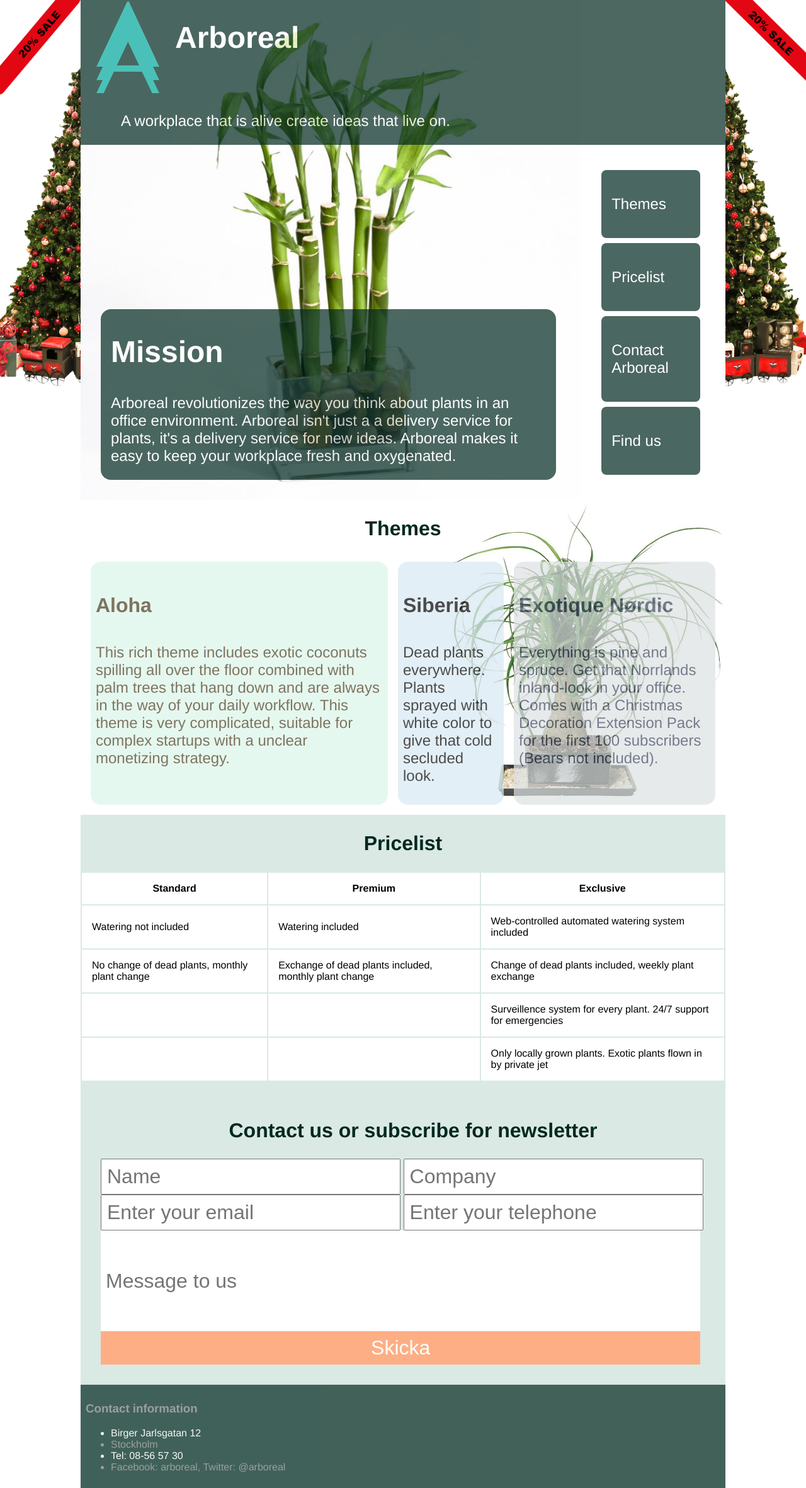
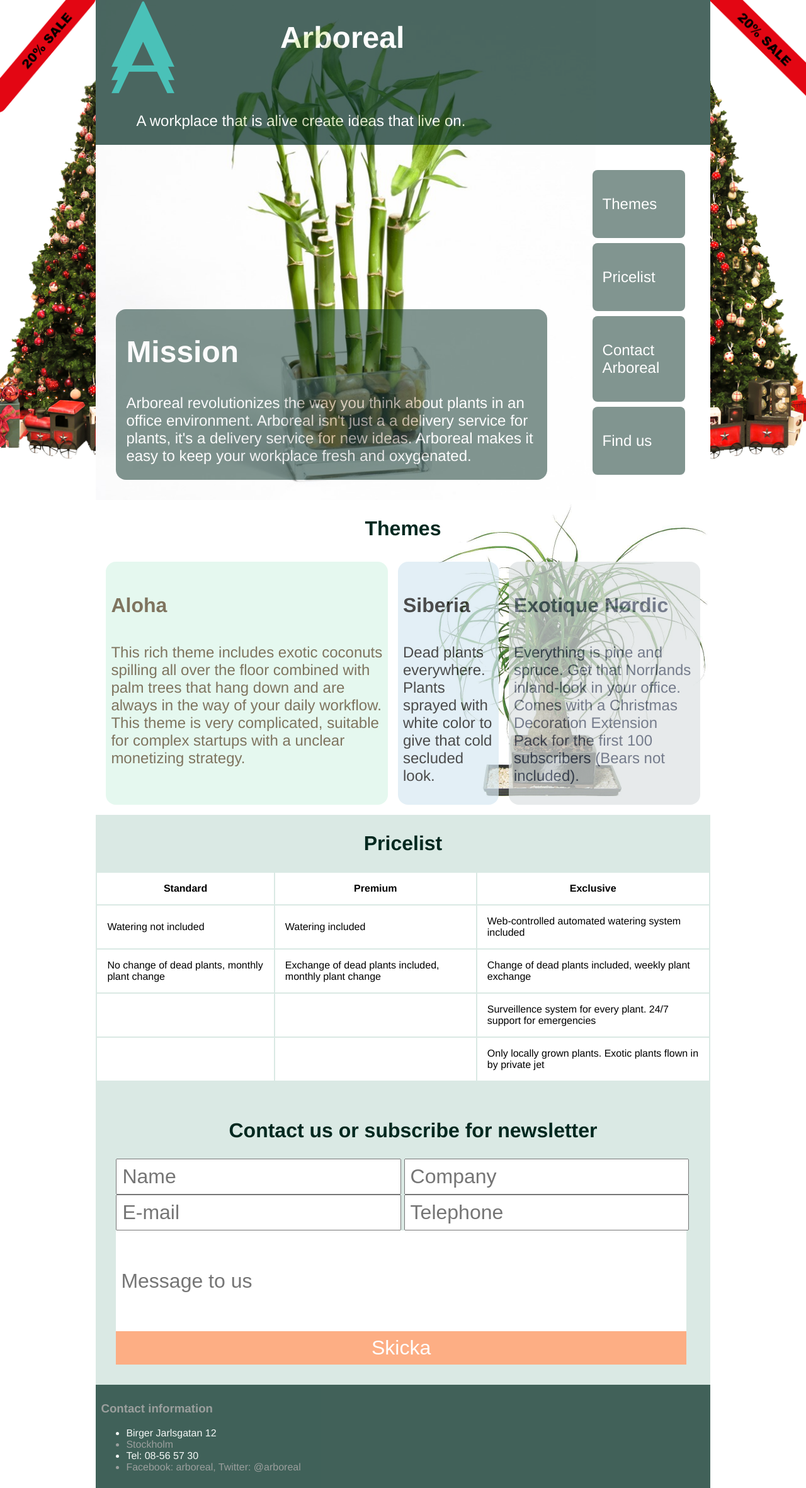
Before and after one commit to Ropert85/fend17-html-css-Arboreal, a plain HTML site: page index.html in a window 1280 px wide. Shown: the whole page at 63% size. Drawn offline with Linux system fonts and the light colour scheme.

Commit message:
Add files via upload

```diff
--- a/cssstyle.css
+++ b/cssstyle.css
@@ -36,16 +36,17 @@ h4{
 	display: flex;
 	flex-direction:column;
 	background-color: #DAE9E4;
+	width: calc(100% - 16rem);
 }
 .reklamleft {
-	width: 10%;
+	width: 10rem;
 	background: url("gran left.png");
 	background-repeat: no-repeat;
     background-size: contain, cover;
 
 }
 .reklamright{
-	width: 10%;
+	width: 10rem;
 	background: url("gran right.png");
 	background-repeat: no-repeat;
     background-size: contain, cover;
@@ -55,21 +56,25 @@ h4{
  	flex-wrap: wrap;
  	flex-direction:row;
  	width: 100%;
- 	background-color: #00281F;
+
  	opacity: 0.7;
 }
 .headpic{
 	background-color: #00281F;
+	width: 30%;
 }
-.header{
+.arboreal{
 	color:white;
 	background-color: #00281F;
 	align-items: center;
+	width: 70%;
+
 }
 .headerslogan{
  	width: 100%;
  	color:white;
  	padding: 0 4rem;
+ 	background-color: #00281F;
 }
 .topbackground{
 	background: url("bamboo.jpg"),white;
@@ -170,19 +175,17 @@ a:active {
 	border-radius: 1rem;
 	opacity: 0.7;
 }
-.themesAloha:hover, .themesSiberia:hover, .themesExotique:hover {
+.themesAloha:hover, .themesSiberia:hover, .themesExotique:hover, .standard:hover, .premium:hover, .exclusive:hover {
 	opacity: 1.0;
 }
 .baner {
    	display: flex;
-  	flex-wrap: wrap;
-  	flex-direction:row;
-  	align-items: center;
+	align-items: center;
   	background: url("baner.png"),white;
   	background-repeat: no-repeat;
     background-size: contain, cover;
     width: 100%;
-    height:30rem;
+
 }
 .banertext {
 	margin: 3rem;
@@ -204,7 +207,7 @@ border-spacing: 0.1rem;
 
 th{
   	text-align: center;
-  	border-spacing: 0.1rem #DAE9E4;
+  	border-spacing: 0.1rem;
 }
 th, td{
   	padding: 1rem;
@@ -255,6 +258,7 @@ li:nth-child(odd){
 	flex-direction:row;
 	flex-wrap: wrap;
 	justify-content: center;
+
 }
 
 .pricing li>h2{
@@ -280,16 +284,17 @@ li:nth-child(odd){
 	font-size: 1rem;
 	font-style: italic;
 	padding: 0.8rem;
+	color:gray;
 
 }
 .standard{
-width: 100%
+width: 90%
 }
 .premium{
-width: 100%
+width: 90%
 }
 .exclusive{
-width: 100%
+width: 90%
 }
 
 @media (min-width: 62rem) {
@@ -298,9 +303,7 @@ width: 100%
    		display: flex;
 		flex-direction:row;
 		}
-		.mainbox {
-   		max-width: 80%;
-				}
+
 		.baner{
 		display:none;
 		}
@@ -313,6 +316,12 @@ width: 100%
 	.reklamleft {
 	display: none;
 	}
+	.mainbox {
+   	width: 100%;
+	}
+	.themesExotique {
+	width: 100%;
+	}
 	}
 @media (min-width:50rem){
 .pricing{
@@ -322,5 +331,6 @@ width: 100%
 @media (max-width:50rem){
 .pricelist{
 	display:none;
+
 }
 }
--- a/index.html
+++ b/index.html
@@ -12,17 +12,17 @@
 	</div>
 	<div class="mainbox">
 		<div class="topbackground">
-		<div class="top">
-			<header class=headpic>
+		<header= class="top">
+			<div class=headpic>
 				<img src="color.png" alt="A">
-			</header>
-			<header class="header">
+			</div>
+			<div class="arboreal">
 				<h1>Arboreal</h1>
-			</header>
-			<header class="headerslogan">
+			</div>
+			<div class="headerslogan">
 				<p>A workplace that is alive create ideas that live on.</p>
-			</header>
-		</div>
+			</div>
+		</header>
 	<div class="parent">
 
 		<article class="misson">
@@ -50,7 +50,7 @@
 
 	<h2> Themes</h2>
 
-	<div class="themes" id="themes">
+	<article class="themes" id="themes">
 		<div class="themesAloha">
 			<h4>Aloha</h4>
 			<p>This rich theme includes exotic coconuts spilling all over the floor combined with palm trees that hang down and are always in the way of your daily workflow. This theme is very complicated, suitable for complex startups with a unclear monetizing strategy.</p>
@@ -65,11 +65,14 @@
 			<p>Everything is pine and spruce. Get that Norrlands inland-look in your office. Comes with a Christmas Decoration Extension Pack for the first 100 subscribers (Bears not included).</p>
 		</div>
 	</div>
-	</div>
+	</article>
 <div class="baner">
 	<div class="banertext">
 		<h2>Christmas offer</h2>
 		<P>20% discount on christmas trees</P>
+	</div>
+	<div class="tree">
+		<img src="christmas tree.png" alt="A">
 	</div>
 </div>
 <div class="pricelist" id="pricelist">
@@ -147,9 +150,9 @@
 	</div>
 	<div class="emailtele">
   			<label for="email"></label>
-  			<input type="email" name="email" placeholder="Enter your email" required id="email">
+  			<input type="email" name="email" placeholder="E-mail" required id="email">
 			<label for="number"></label>
-  			<input type="number" name="telephone" placeholder="Enter your telephone" id="number">
+  			<input type="number" name="telephone" placeholder="Telephone" id="number">
 	</div>
 	<div class="text">
   			<label for="textarea"></label>
```
Also changed, not shown: baner.png, christmas tree.png (added), 3 other files.
